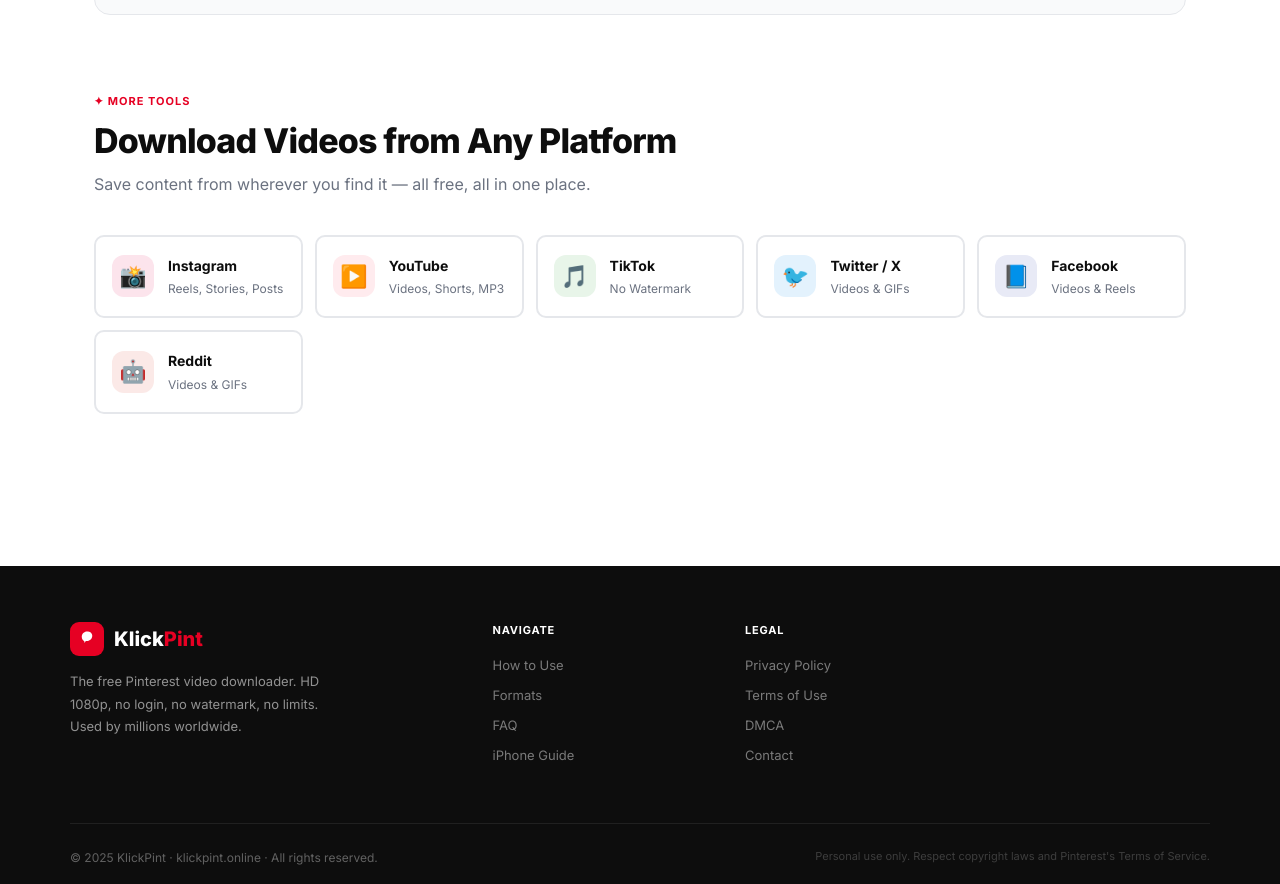
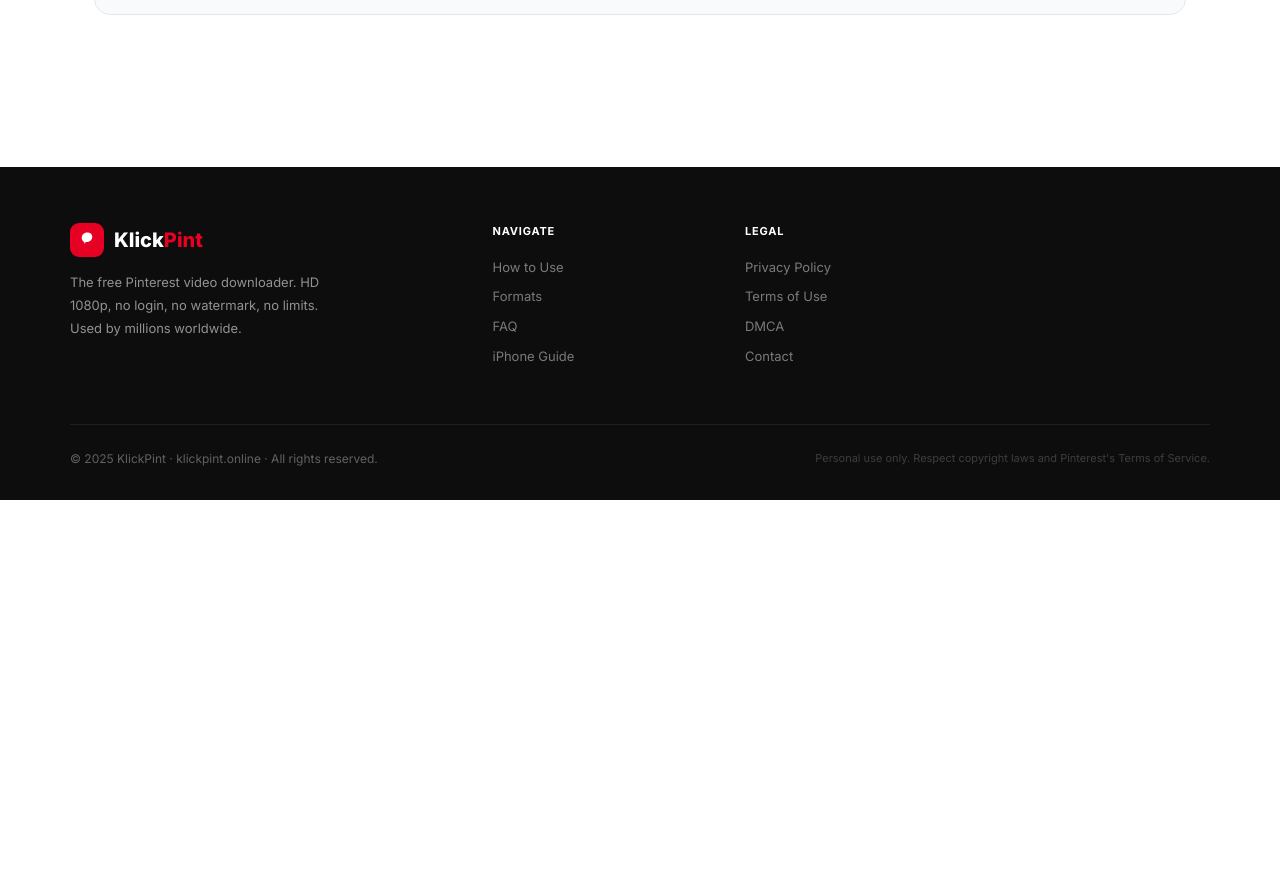
Before and after one commit to mani-django09/KlickPint, a website: page public/index.html in a window 1280 px wide. Shown: the part 4169-5053 px from the top of the page. After the commit the page ends 4669 px from the top, so only its background shows below. Drawn offline with Linux system fonts and the light colour scheme.

Commit message:
remove more tools section

```diff
--- a/public/index.html
+++ b/public/index.html
@@ -320,13 +320,6 @@ tbody tr:hover td{background:var(--light)}
 .seo-block ul li{font-size:14px;color:var(--gray);line-height:1.7;padding-left:22px;position:relative;margin-bottom:4px}
 .seo-block ul li::before{content:'→';position:absolute;left:0;color:var(--red);font-size:11px;top:3px}
 
-/* ── TOOLS ── */
-.tools-grid{display:grid;grid-template-columns:repeat(auto-fill,minmax(190px,1fr));gap:12px;margin-bottom:72px}
-.tool-card{background:var(--white);border:2px solid var(--border);border-radius:var(--r);padding:18px 16px;text-decoration:none;color:var(--dark);display:flex;align-items:center;gap:14px;transition:.2s}
-.tool-card:hover{border-color:var(--red);transform:translateY(-2px);box-shadow:var(--sh2)}
-.tool-ico{width:42px;height:42px;border-radius:12px;flex-shrink:0;display:flex;align-items:center;justify-content:center;font-size:22px}
-.tool-name{font-weight:700;font-size:14px;color:var(--dark)}
-.tool-desc{font-size:12px;color:var(--gray);margin-top:2px}
 
 /* ── FOOTER ── */
 footer{background:var(--dark);color:rgba(255,255,255,.55);padding:56px 24px 32px}
@@ -731,58 +724,6 @@ footer{background:var(--dark);color:rgba(255,255,255,.55);padding:56px 24px 32px
     <p>A lot of similar tools cap free users at 480p or 720p, then show you a paywall for 1080p. Others are so buried in pop-up ads that it takes longer to close them than to download the video. KlickPint gives you the highest quality available, no ads, no pop-ups, no gates. The experience is the same on day one as it will be a year from now.</p>
   </div>
 
-  <!-- More Tools -->
-  <section aria-labelledby="tools-h2">
-    <div class="sec-hd">
-      <div class="label" aria-hidden="true">✦ More Tools</div>
-      <h2 id="tools-h2">Download Videos from Any Platform</h2>
-      <p>Save content from wherever you find it — all free, all in one place.</p>
-    </div>
-    <div class="tools-grid">
-      <a class="tool-card" href="/instagram-downloader" aria-label="Instagram video downloader">
-        <div class="tool-ico" style="background:#fce4ec" aria-hidden="true">📸</div>
-        <div>
-          <div class="tool-name">Instagram</div>
-          <div class="tool-desc">Reels, Stories, Posts</div>
-        </div>
-      </a>
-      <a class="tool-card" href="/youtube-downloader" aria-label="YouTube video downloader">
-        <div class="tool-ico" style="background:#ffebee" aria-hidden="true">▶️</div>
-        <div>
-          <div class="tool-name">YouTube</div>
-          <div class="tool-desc">Videos, Shorts, MP3</div>
-        </div>
-      </a>
-      <a class="tool-card" href="/tiktok-downloader" aria-label="TikTok video downloader">
-        <div class="tool-ico" style="background:#e8f5e9" aria-hidden="true">🎵</div>
-        <div>
-          <div class="tool-name">TikTok</div>
-          <div class="tool-desc">No Watermark</div>
-        </div>
-      </a>
-      <a class="tool-card" href="/twitter-downloader" aria-label="Twitter / X video downloader">
-        <div class="tool-ico" style="background:#e3f2fd" aria-hidden="true">🐦</div>
-        <div>
-          <div class="tool-name">Twitter / X</div>
-          <div class="tool-desc">Videos &amp; GIFs</div>
-        </div>
-      </a>
-      <a class="tool-card" href="/facebook-downloader" aria-label="Facebook video downloader">
-        <div class="tool-ico" style="background:#e8eaf6" aria-hidden="true">📘</div>
-        <div>
-          <div class="tool-name">Facebook</div>
-          <div class="tool-desc">Videos &amp; Reels</div>
-        </div>
-      </a>
-      <a class="tool-card" href="/reddit-downloader" aria-label="Reddit video downloader">
-        <div class="tool-ico" style="background:#fbe9e7" aria-hidden="true">🤖</div>
-        <div>
-          <div class="tool-name">Reddit</div>
-          <div class="tool-desc">Videos &amp; GIFs</div>
-        </div>
-      </a>
-    </div>
-  </section>
 
 </div><!-- /content -->
 
```
